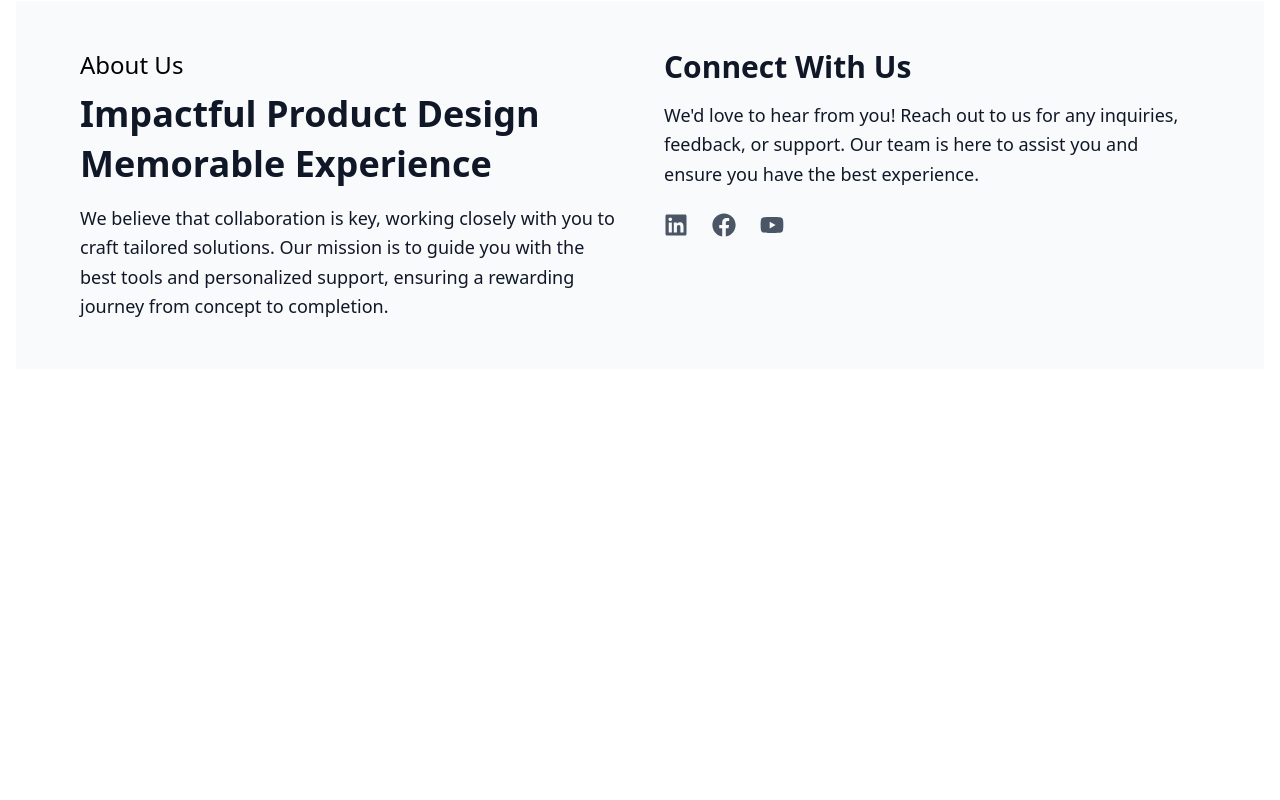
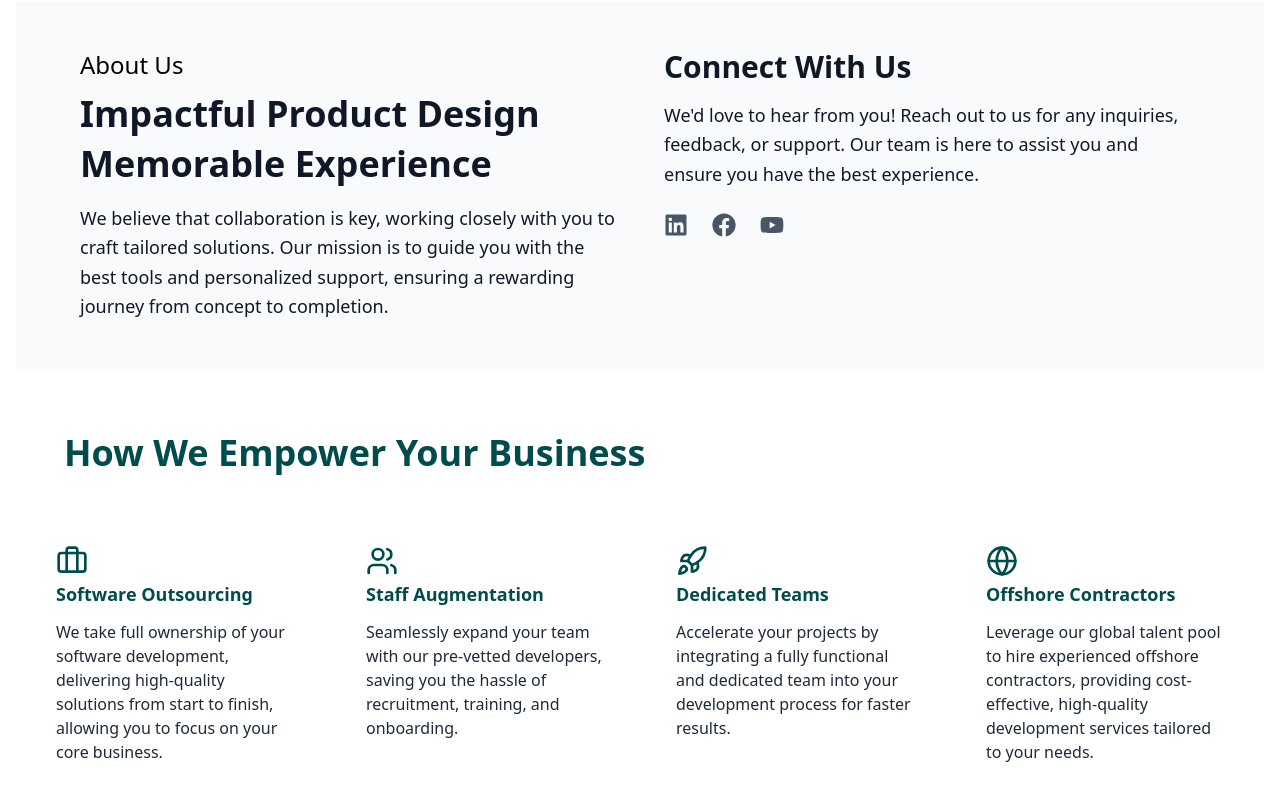
Before and after one commit to Itx-Ahmed/Tech-Emulsion, a React (Vite) app: page /about in a window 1280 px wide. Shown: the part 779-1579 px from the top of the page. Before the commit the page ends 1148 px from the top, so only its background shows below. Built offline with nearby package versions, Linux system fonts and the light colour scheme; the HTML template or start-up script is replaced by a standard one.

Commit message:
HowWeEmpower component designed

```diff
--- /dev/null
+++ b/src/components/about/HowweEmpower/index.tsx
@@ -0,0 +1,76 @@
+import { Briefcase, Users, Rocket, Globe } from "lucide-react";
+
+const HowWeEmpowerSection = () => {
+  return (
+    <section className="py-16 px-4 bg-white text-gray-800">
+      <div className="max-w-7xl mx-auto">
+        <h2 className="text-4xl font-bold mb-12 text-[#004C4C] ml-8">
+          How We Empower Your Business
+        </h2>
+
+        {/* Parent Flex Container */}
+        <div className="flex flex-col sm:flex-row gap-6 mb-16">
+          {/* Software Outsourcing */}
+          <div className="flex-1 bg-white p-6 rounded">
+            <div className="flex flex-col items-start mb-4">
+              <Briefcase className="w-8 h-8 text-[#004C4C] mb-2" />
+              <h3 className="text-[16px] sm:text-[18px] font-[700] leading-[19px] text-[#004C4C] font-inter">
+                Software Outsourcing
+              </h3>
+            </div>
+            <p className="text-[16px] sm:text-[16px] font-[400] leading-[24px] text-[rgb(125, 127, 131)] font-inter">
+              We take full ownership of your software development, delivering
+              high-quality solutions from start to finish, allowing you to focus
+              on your core business.
+            </p>
+          </div>
+
+          {/* Staff Augmentation */}
+          <div className="flex-1 bg-white p-6 rounded">
+            <div className="flex flex-col items-start mb-4">
+              <Users className="w-8 h-8 text-[#004C4C] mb-2" />
+              <h3 className="text-[16px] sm:text-[18px] font-[700] leading-[19px] text-[#004C4C] font-inter">
+                Staff Augmentation
+              </h3>
+            </div>
+            <p className="text-[16px] sm:text-[16px] font-[400] leading-[24px] text-[rgb(125, 127, 131)] font-inter">
+              Seamlessly expand your team with our pre-vetted developers, saving
+              you the hassle of recruitment, training, and onboarding.
+            </p>
+          </div>
+
+          {/* Dedicated Teams */}
+          <div className="flex-1 bg-white p-6 rounded">
+            <div className="flex flex-col items-start mb-4">
+              <Rocket className="w-8 h-8 text-[#004C4C] mb-2" />
+              <h3 className="text-[16px] sm:text-[18px] font-[700] leading-[19px] text-[#004C4C] font-inter">
+                Dedicated Teams
+              </h3>
+            </div>
+            <p className="text-[16px] sm:text-[16px] font-[400] leading-[24px] text-[rgb(125, 127, 131)] font-inter">
+              Accelerate your projects by integrating a fully functional and
+              dedicated team into your development process for faster results.
+            </p>
+          </div>
+
+          {/* Offshore Contractors */}
+          <div className="flex-1 bg-white p-6 rounded">
+            <div className="flex flex-col items-start mb-4">
+              <Globe className="w-8 h-8 text-[#004C4C] mb-2" />
+              <h3 className="text-[16px] sm:text-[18px] font-[700] leading-[19px] text-[#004C4C] font-inter">
+                Offshore Contractors
+              </h3>
+            </div>
+            <p className="text-[16px] sm:text-[16px] font-[400] leading-[24px] text-[rgb(125, 127, 131)] font-inter">
+              Leverage our global talent pool to hire experienced offshore
+              contractors, providing cost-effective, high-quality development
+              services tailored to your needs.
+            </p>
+          </div>
+        </div>
+      </div>
+    </section>
+  );
+};
+
+export default HowWeEmpowerSection;
--- a/src/pages/about/index.tsx
+++ b/src/pages/about/index.tsx
@@ -1,4 +1,5 @@
 import AboutAndConnectSection from "../../components/about/about-and-connect-section";
+import HowweEmpower from "../../components/about/HowweEmpower";
 import Innofusiontech from "../../components/about/Innofusiontech";
 
 function About() {
@@ -6,6 +7,7 @@ function About() {
     <>
       <Innofusiontech />
       <AboutAndConnectSection />
+      <HowweEmpower />
     </>
   );
 }
```
